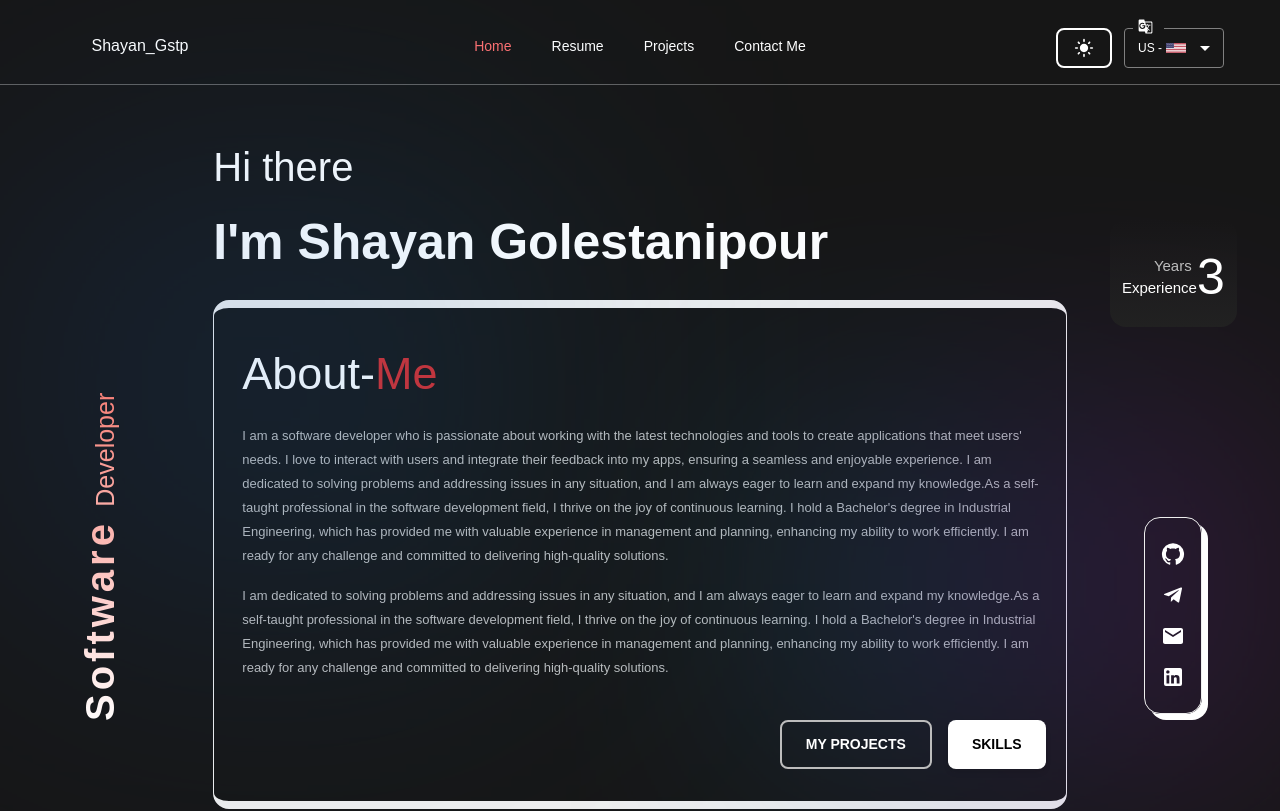
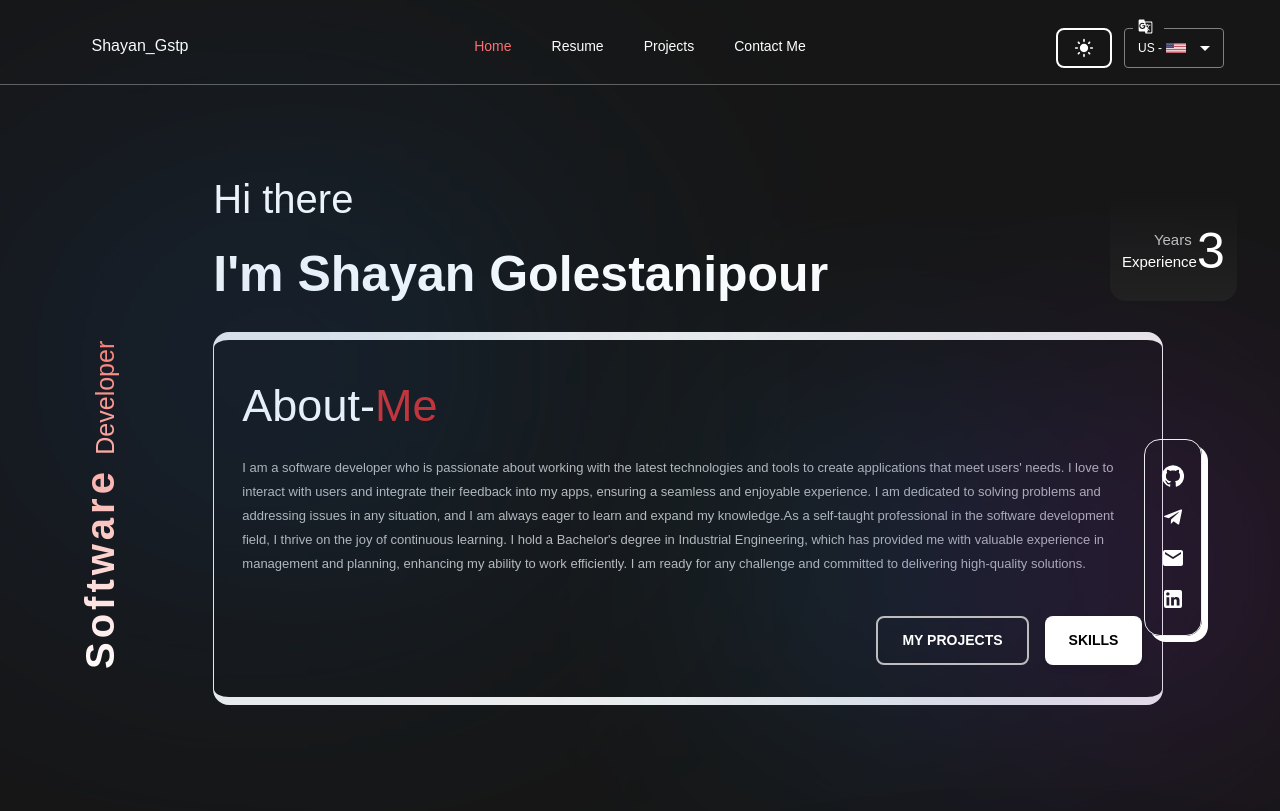
Before and after one commit to Shayangstp/Portfolio, a Next.js app: page /en in a window 1280 px wide. Shown: the top 811 px of the page. Built offline with nearby package versions, Linux system fonts and the light colour scheme.

Commit message:
the hero get updated

```diff
--- a/app/components/AboutMe.jsx
+++ b/app/components/AboutMe.jsx
@@ -28,9 +28,9 @@ const AboutMe = () => {
       <p className="text-[13px] leading-6 text-gray-800 dark:text-gray-400 ms-2 mt-4">
         {t("aboutMe3")}
       </p>
-      <p className="text-[13px] leading-6 text-gray-800 dark:text-gray-400 ms-2 mt-4">
+      {/* <p className="text-[13px] leading-6 text-gray-800 dark:text-gray-400 ms-2 mt-4">
         {t("aboutMe4")}
-      </p>
+      </p> */}
       <div className="w-full mt-10 flex justify-end gap-4">
         <Button
           variant="outlined"
--- a/app/components/Hero.jsx
+++ b/app/components/Hero.jsx
@@ -21,15 +21,6 @@ const Hero = () => {
       dir={localeActive === "fa" ? "rtl" : "ltr"}
       className="lg:grid grid-cols-6 relative max-w-[1440px] w-[100vw]"
     >
-      <meta
-        name="description"
-        content="I am a software developer who is passionate about working with the latest technologies and tools to create applications that meet users' needs. I love to interact with users and integrate their feedback into my apps, ensuring a seamless and enjoyable experience. I am dedicated to solving problems and addressing issues in any situation, and I am always eager to learn and expand my knowledge.As a self-taught professional in the software development field, I thrive on the joy of continuous learning. I hold a Bachelor's degree in Industrial Engineering, which has provided me with valuable experience in management and planning, enhancing my ability to work efficiently. I am ready for any challenge and committed to delivering high-quality solutions . I am dedicated to solving problems and addressing issues in any situation, and I am always eager to learn and expand my knowledge.As a self-taught professional in the software development field, I thrive on the joy of continuous learning. I hold a Bachelor's degree in Industrial Engineering, which has provided me with valuable experience in management and planning, enhancing my ability to work efficiently. I am ready for any challenge and committed to delivering high-quality solutions."
-      />
-      <meta
-        name="keywords"
-        content="Shayangstp , shayan golestanipour , software developer, web development, latest technologies, user-friendly applications, problem-solving , backend developer , fullstack developer , portfolio"
-      />
-      <meta name="author" content="shayan golestanipour" />
       {/* blur bg */}
       <div
         style={{ zIndex: 0 }}
@@ -58,7 +49,7 @@ const Hero = () => {
       </div>
       <div
         id="mainHero"
-        className="lg:col-span-4 flex flex-col justify-center lg:items-start items-center mx-auto mt-10 lg:mt-8"
+        className="lg:col-span-4 flex flex-col justify-center lg:items-start items-center mx-auto mt-10 lg:mt-16"
       >
         <div id="hero-text">
           <motion.div id="Hi">
@@ -146,7 +137,7 @@ const Hero = () => {
             delay: 0.5,
             ease: [0, 0.71, 0.2, 1.01],
           }}
-          className="mt-5 border border-y-8 dark:border-gray-200 border-gray-900 px-5 py-8 rounded-2xl hidden lg:inline-block"
+          className="mt-5 border border-y-8 dark:border-gray-200 border-gray-900 px-5 py-8 rounded-2xl hidden lg:inline-block w-[950px]"
         >
           <AboutMe />
         </motion.div>
```
